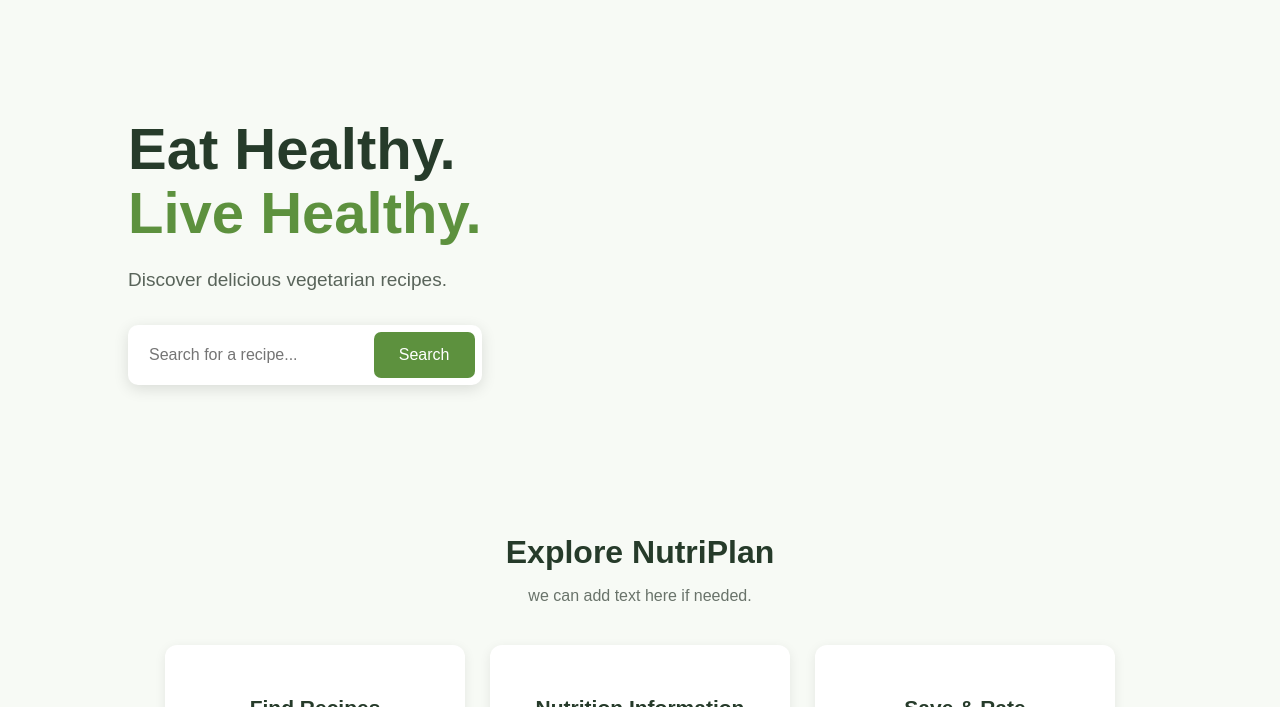
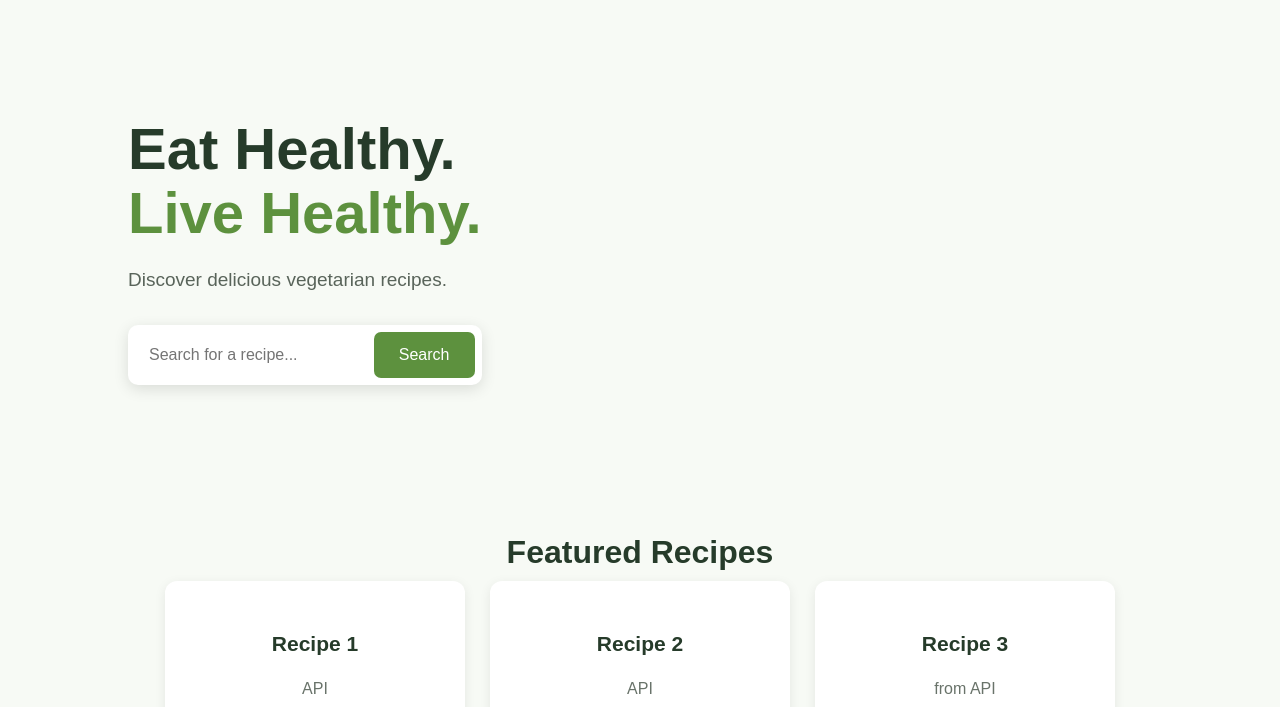
Before and after one commit to JaymesTMorris/NutriPlan, a plain HTML site: page homepage.html in a window 1280 px wide. Shown: the part 93-800 px from the top of the page. Drawn offline with Linux system fonts and the light colour scheme.

Commit message:
homepage featured recipes

```diff
--- a/homepage.html
+++ b/homepage.html
@@ -61,11 +61,11 @@
     <!-- Features -->
     <section class="features">
 
-        <h2>Explore NutriPlan</h2>
+        <h2>Featured Recipes</h2>
 
-        <p class="section-text">
-            we can add text here if needed.
-        </p>
+        <!-- <p class="section-text">
+
+        </p> -->
 
 
         <div class="feature-container">
@@ -73,10 +73,10 @@
             <div class="feature-card">
                 <div class="feature-icon"></div>
 
-                <h3>Find Recipes</h3>
+                <h3>Recipe 1</h3>
 
                 <p>
-                    we can add text or image
+                    API
                 </p>
             </div>
 
@@ -84,10 +84,10 @@
             <div class="feature-card">
                 <div class="feature-icon"></div>
 
-                <h3>Nutrition Information</h3>
+                <h3>Recipe 2</h3>
 
                 <p>
-                    we can add text or image
+                    API
                 </p>
             </div>
 
@@ -95,10 +95,10 @@
             <div class="feature-card">
                 <div class="feature-icon"></div>
 
-                <h3>Save & Rate</h3>
+                <h3>Recipe 3</h3>
 
                 <p>
-                    Save your favorite recipes and rate them.
+                    from API
                 </p>
             </div>
 
```
